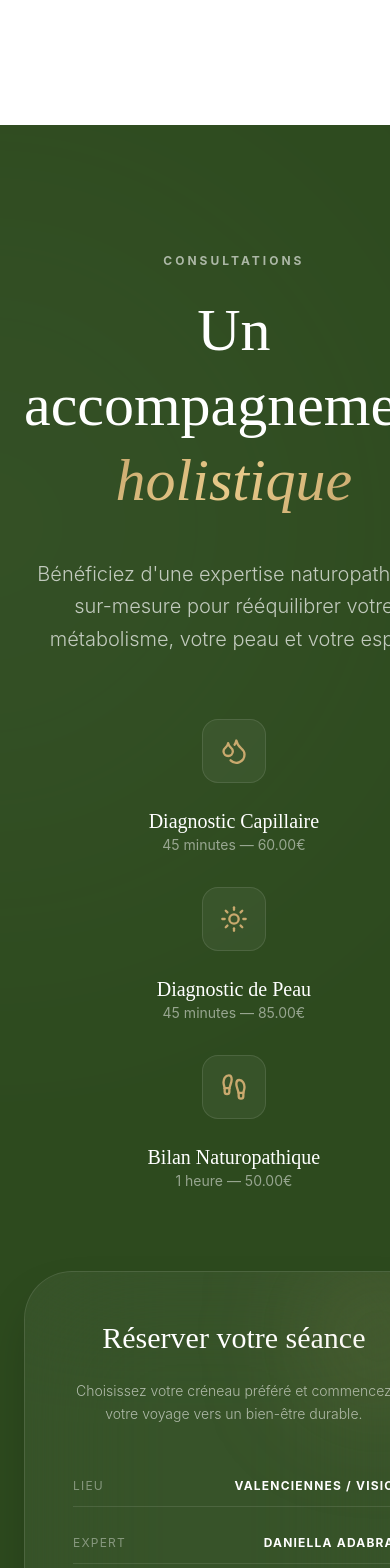
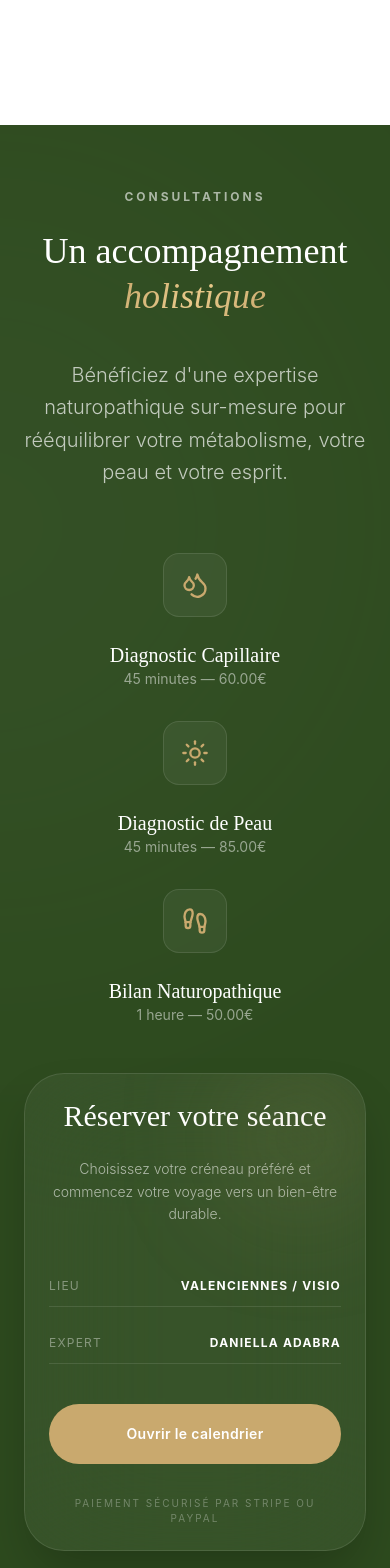
Before and after one commit to arkos-labs/daniella, a Next.js app in the folder frontend/: page / in a window 390 px wide. Shown: the part 6040-7608 px from the top of the page. Built offline with nearby package versions, Linux system fonts and the light colour scheme.

Commit message:
Fix: Responsivité complète du bloc Consultations

```diff
--- a/frontend/pages/index.tsx
+++ b/frontend/pages/index.tsx
@@ -218,17 +218,17 @@ export default function Home() {
       </section>
 
       {/* Booking Section - Sophisticated Glassmorphism */}
-      <section className="py-32 bg-[#2D4A1E] relative overflow-hidden">
+      <section className="py-16 md:py-32 bg-[#2D4A1E] relative overflow-hidden">
         {/* Background Texture */}
         <div className="absolute inset-0 opacity-10 noise-bg"></div>
         <div className="absolute top-0 right-0 w-[800px] h-[800px] bg-white opacity-[0.03] rounded-full blur-[150px]"></div>
 
         <div className="container mx-auto px-6 relative z-10">
           <div className="max-w-6xl mx-auto">
-            <div className="grid lg:grid-cols-5 gap-20 items-center">
+            <div className="grid lg:grid-cols-5 gap-12 lg:gap-20 items-center">
               <div className="lg:col-span-3 text-white flex flex-col items-center text-center lg:items-start lg:text-left">
                 <span className="section-tag text-white/60 mb-6">Consultations</span>
-                <h2 className="text-6xl md:text-7xl font-serif mb-10 leading-tight">
+                <h2 className="text-4xl md:text-7xl font-serif mb-10 leading-tight">
                   Un accompagnement <br /> <span className="italic text-gradient-gold">holistique</span>
                 </h2>
                 <p className="text-xl text-white/70 font-light mb-16 leading-relaxed">
@@ -268,8 +268,8 @@ export default function Home() {
                 </div>
               </div>
 
-              <div className="lg:col-span-2">
-                <div className="bg-white/5 backdrop-blur-3xl border border-white/10 rounded-[3rem] p-12 shadow-2xl relative overflow-hidden group text-center lg:text-left">
+              <div className="lg:col-span-2 w-full">
+                <div className="bg-white/5 backdrop-blur-3xl border border-white/10 rounded-[2.5rem] md:rounded-[3rem] p-6 md:p-12 shadow-2xl relative overflow-hidden group text-center lg:text-left">
                   <div className="absolute top-0 right-0 w-32 h-32 bg-[#C9A96E]/20 rounded-full blur-3xl transition-all duration-700 group-hover:bg-[#C9A96E]/40"></div>
 
                   <h3 className="text-3xl font-serif text-white mb-6">Réserver votre séance</h3>
```
